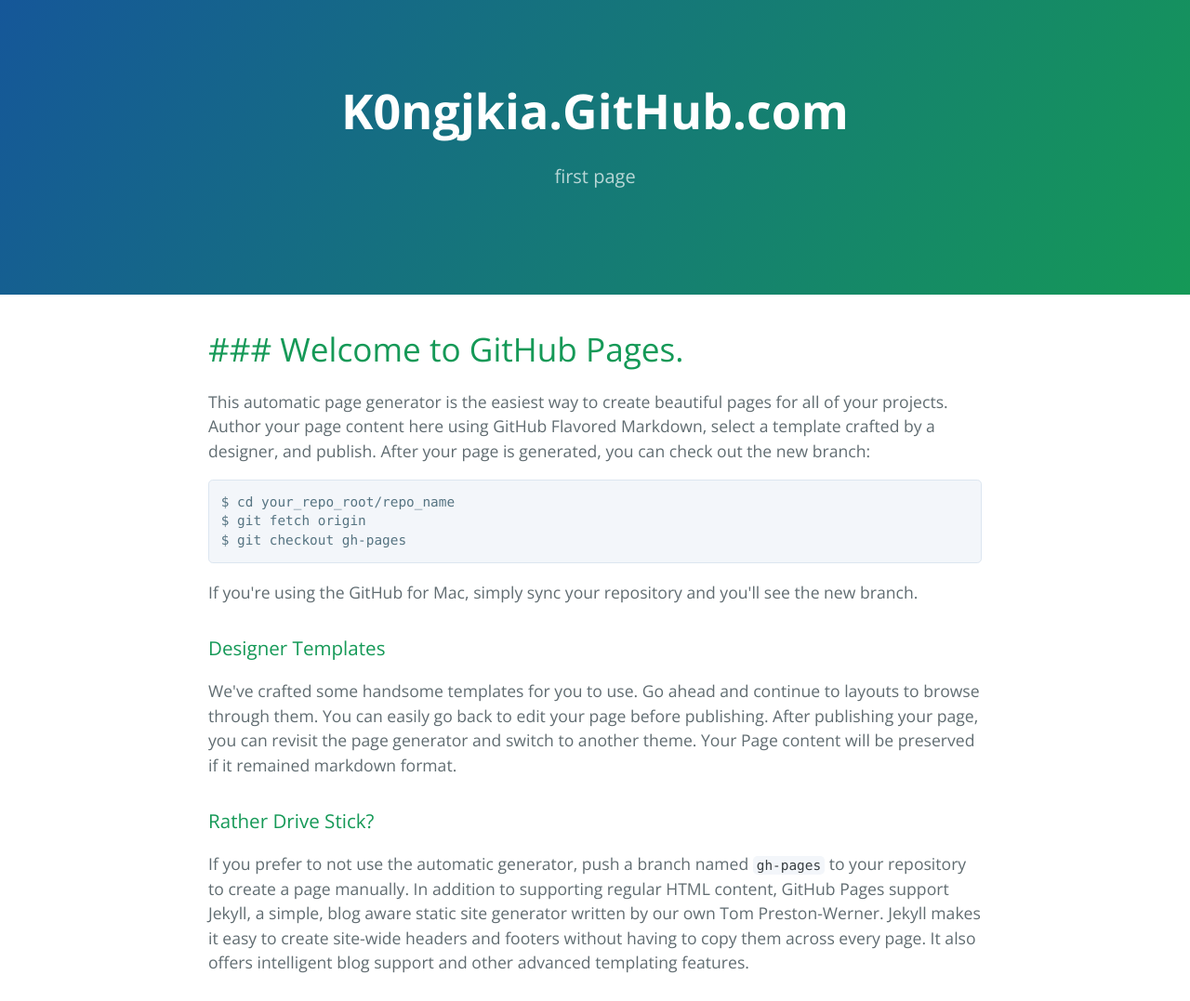
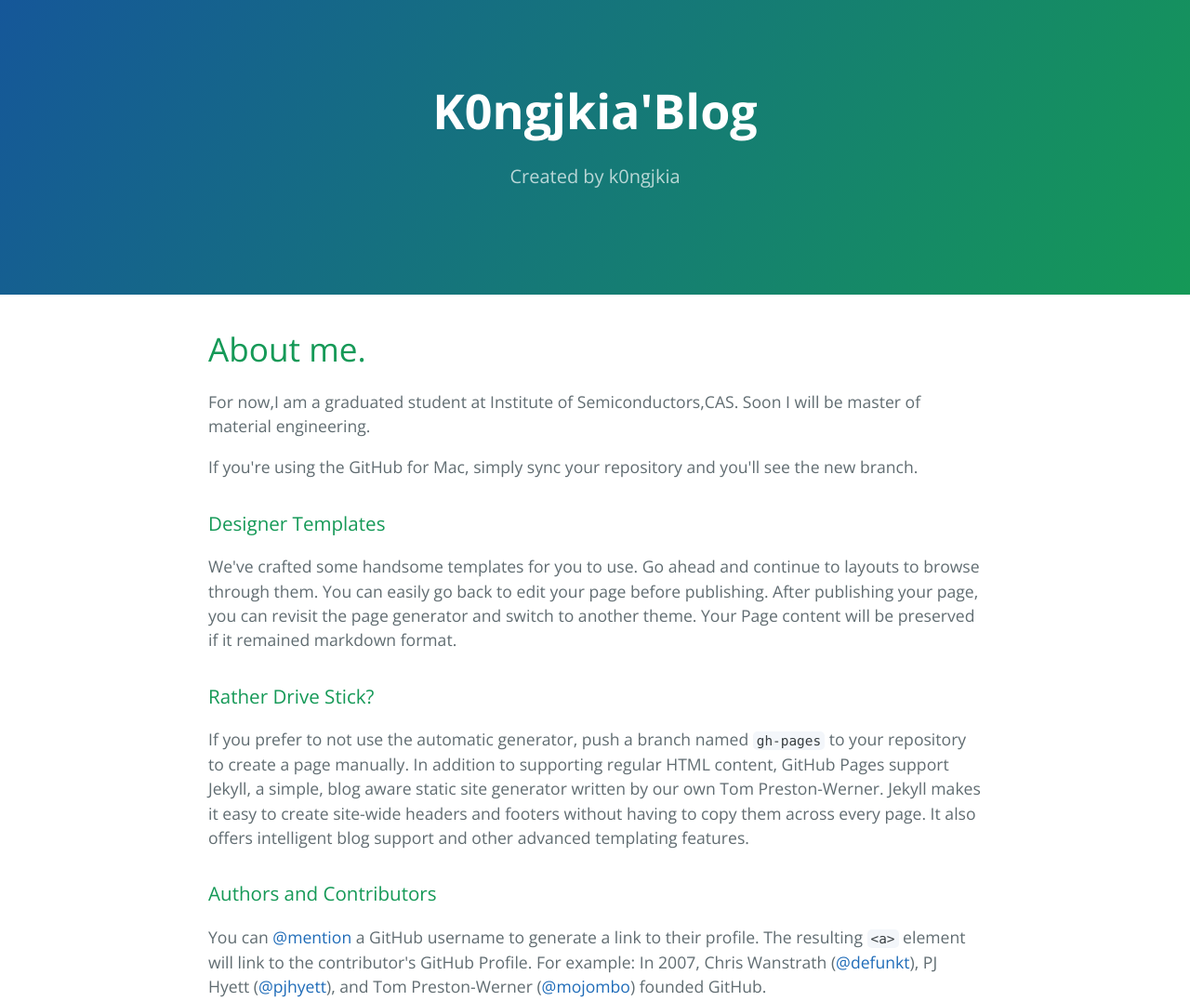
Before and after one commit to k0ngjkia/k0ngjkia.github.com, a plain HTML site: page index.html in a window 1280 px wide. Shown: the top 1077 px of the page at 93% size. Drawn offline with nearby package versions, Linux system fonts and the light colour scheme.

Commit message:
first comment
first comment

```diff
--- a/index.html
+++ b/index.html
@@ -11,20 +11,16 @@
   </head>
   <body>
     <section class="page-header">
-      <h1 class="project-name">K0ngjkia.GitHub.com</h1>
-      <h2 class="project-tagline">first page</h2>
+      <h1 class="project-name">K0ngjkia'Blog</h1>
+      <h2 class="project-tagline">Created by k0ngjkia</h2>
     </section>
 
     <section class="main-content">
       <h1>
-<a id="-welcome-to-github-pages" class="anchor" href="#-welcome-to-github-pages" aria-hidden="true"><span class="octicon octicon-link"></span></a>### Welcome to GitHub Pages.</h1>
+<a id="-welcome-to-github-pages" class="anchor" href="#-welcome-to-github-pages" aria-hidden="true"><span class="octicon octicon-link"></span></a>About me.</h1>
 
-<p>This automatic page generator is the easiest way to create beautiful pages for all of your projects. Author your page content here using GitHub Flavored Markdown, select a template crafted by a designer, and publish. After your page is generated, you can check out the new branch:</p>
+<p>For now,I am a graduated student at Institute of Semiconductors,CAS. Soon I will be master of material engineering.</p>
 
-<pre><code>$ cd your_repo_root/repo_name
-$ git fetch origin
-$ git checkout gh-pages
-</code></pre>
 
 <p>If you're using the GitHub for Mac, simply sync your repository and you'll see the new branch.</p>
 
```
Also changed, not shown: 1 other file.
